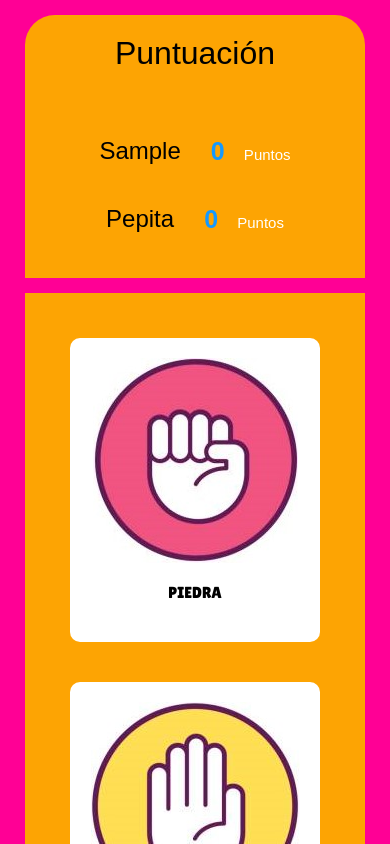
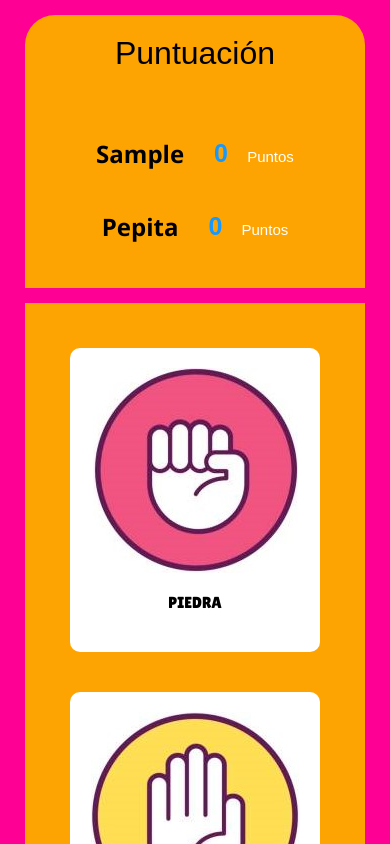
Before and after one commit to Miterracita/Curso-Rock-The-Code, a plain HTML site: page Proyecto 5 - Juegos/juegos/piedra-papel-tijera/piedra-papel-tijera.html in a window 390 px wide. Both pictures are taken after typing "Sample" into the empty fields and a click on the button "Empezar partida". Shown: the top 844 px of the page. Drawn offline with nearby package versions, Linux system fonts and the light colour scheme; a web font is replaced by a local one.

Commit message:
Ajustes pantalla inicio

```diff
--- a/Proyecto 5 - Juegos/juegos/piedra-papel-tijera/piedra-papel-tijera.css
+++ b/Proyecto 5 - Juegos/juegos/piedra-papel-tijera/piedra-papel-tijera.css
@@ -1,4 +1,5 @@
 @import url('https://fonts.googleapis.com/css2?family=Lilita+One&family=Rammetto+One&family=Sigmar+One&display=swap');
+@import url('https://fonts.googleapis.com/css2?family=Open+Sans:ital,wght@0,300..800;1,300..800&display=swap');
 
 :root {
     --secondary-color:#FDA403;
@@ -51,8 +52,10 @@ h2 {
 h3 {
     text-align: center;
     font-size: 2em;
-    font-family: "Rammetto One", sans-serif;
+    /* font-family: "Rammetto One", sans-serif;
     font-weight: 400;
+    font-style: normal; */
+    font-family: "Open Sans", sans-serif;
     font-style: normal;
 }
 
@@ -63,11 +66,14 @@ h3 span {
 h4 {
     text-align: center;
     margin: 20px 0;
-    font-family: "Rammetto One", sans-serif;
+    /* font-family: "Rammetto One", sans-serif;
     font-weight: 400;
-    font-style: normal;
+    font-style: normal;*/
     font-size: 1.5em;
     color: var(--secondary-color);
+    font-family: "Open Sans", sans-serif;
+    font-optical-sizing: auto;
+    font-style: normal;
 }
 
 .txt-puntos {
--- a/Proyecto 5 - Juegos/styles.css
+++ b/Proyecto 5 - Juegos/styles.css
@@ -2,11 +2,12 @@
 
 
 :root {
-    --background-one:#0f4c5c;
-    --background-two:#FFF455;
-    --background-three:#FFC700;
-    --background-four:#4CCD99;
+    --background-one:#898121;
+    --background-two: #581845;
+    --background-three:#e76f51;
+    --background-four:#ff0095;
     --background-five:#007F73;
+    --background-hover: #000;
 }
 
 *{
@@ -19,7 +20,7 @@
 }
 
 body {
-    background-color: var(--background-five);
+    background-color: var(--background-one);
 }
 
 .box-presentacion {
@@ -41,7 +42,7 @@ h1 {
 }
 
 h2 {
-    color: var(--background-one);
+    color: white;
 }
 
 .box-juegos {
@@ -64,7 +65,7 @@ h2 {
     min-width: 350px;
 }
 .tres-en-raya:hover {
-    background-color: var(--background-one);
+    background-color: var(--background-hover);
 }
 .tres-en-raya:hover h2 {
     color: white;
@@ -78,7 +79,7 @@ h2 {
     transition: all 10ms ease;
 }
 .memory:hover {
-    background-color: var(--background-one);
+    background-color: var(--background-hover);
 }
 .memory:hover h2{
     color: white;
@@ -91,7 +92,7 @@ h2 {
     min-width: 350px;
 }
 .ppt:hover {
-    background-color: var(--background-one);
+    background-color: var(--background-hover);
 }
 .ppt:hover h2{
     color: white;
@@ -99,10 +100,19 @@ h2 {
 
 @media (max-width:768px){
     h1 {
-        font-size: 4em;
+        font-size: 3em;
+        margin:0px;
+        margin-bottom: 50px;
     }
     .box-juegos {
         flex-direction: column;
-        padding: 50px;
+        padding: 0px;
+        align-items: center;
+        gap: 25px;
+    }
+    .tres-en-raya,
+    .memory,
+    .ppt {
+        width: 250px;
     }
 }
```
